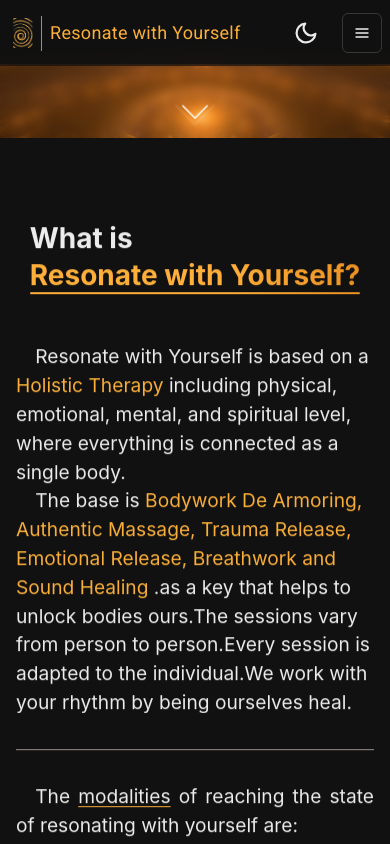
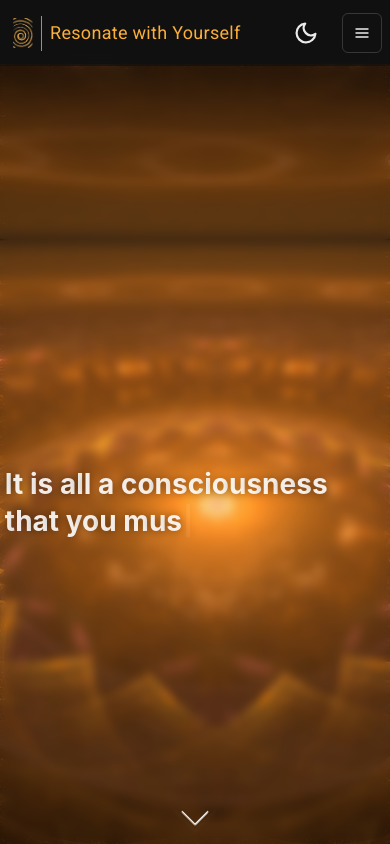
Before and after one commit to Democles85/colombo_portfolio_reworked, a Next.js app: page / in a window 390 px wide. Shown: the top 844 px of the page. Built offline with nearby package versions, Linux system fonts and the light colour scheme.

Commit message:
update: Fix View Height for mobile

```diff
--- a/pages/about.tsx
+++ b/pages/about.tsx
@@ -18,12 +18,12 @@ import Layout from '../components/layouts/title';
 
 // Data
 import data from '../util/about';
-import { getWindowSizeStatic } from '../lib/getWindowSize';
+import { getWindowSize } from '../lib/getWindowSize';
 
 const About = () => {
   const about = data.about;
 
-  const height = getWindowSizeStatic();
+  const height = getWindowSize().height;
 
   return (
     <Layout title={'About Me'}>
@@ -38,7 +38,7 @@ const About = () => {
           >
             <Box
               minHeight={{
-                base: `calc(${height} - 4rem)`,
+                base: `calc(${height}px - 4rem)`,
                 md: 'calc(100vh - 4rem)',
               }}
               className={styles['intro-image']}
--- a/pages/index.tsx
+++ b/pages/index.tsx
@@ -60,7 +60,7 @@ const Home: NextPage = () => {
 
   const modalities = data.$modalities;
 
-  const height = getWindowSizeStatic();
+  const height = getWindowSize().height;
 
   return (
     <Layout title={'Home'}>
@@ -74,8 +74,8 @@ const Home: NextPage = () => {
             position={'relative'}
           >
             <Box
-              minHeight={{
-                base: `calc(${height} - 4rem)`,
+              height={{
+                base: `calc(${height}px - 4rem)`,
                 md: 'calc(100vh - 4rem)',
               }}
               className={styles['intro-image']}
--- a/pages/packages.tsx
+++ b/pages/packages.tsx
@@ -56,6 +56,7 @@ const Packages = () => {
                     borderRadius={'lg'}
                     display={'flex'}
                     flexDir={'column'}
+                    minH={'526px'}
                     transition={'all 0.2s ease-in-out'}
                     _hover={{
                       boxShadow: '0px 0px 10px #FFAF36',
```
